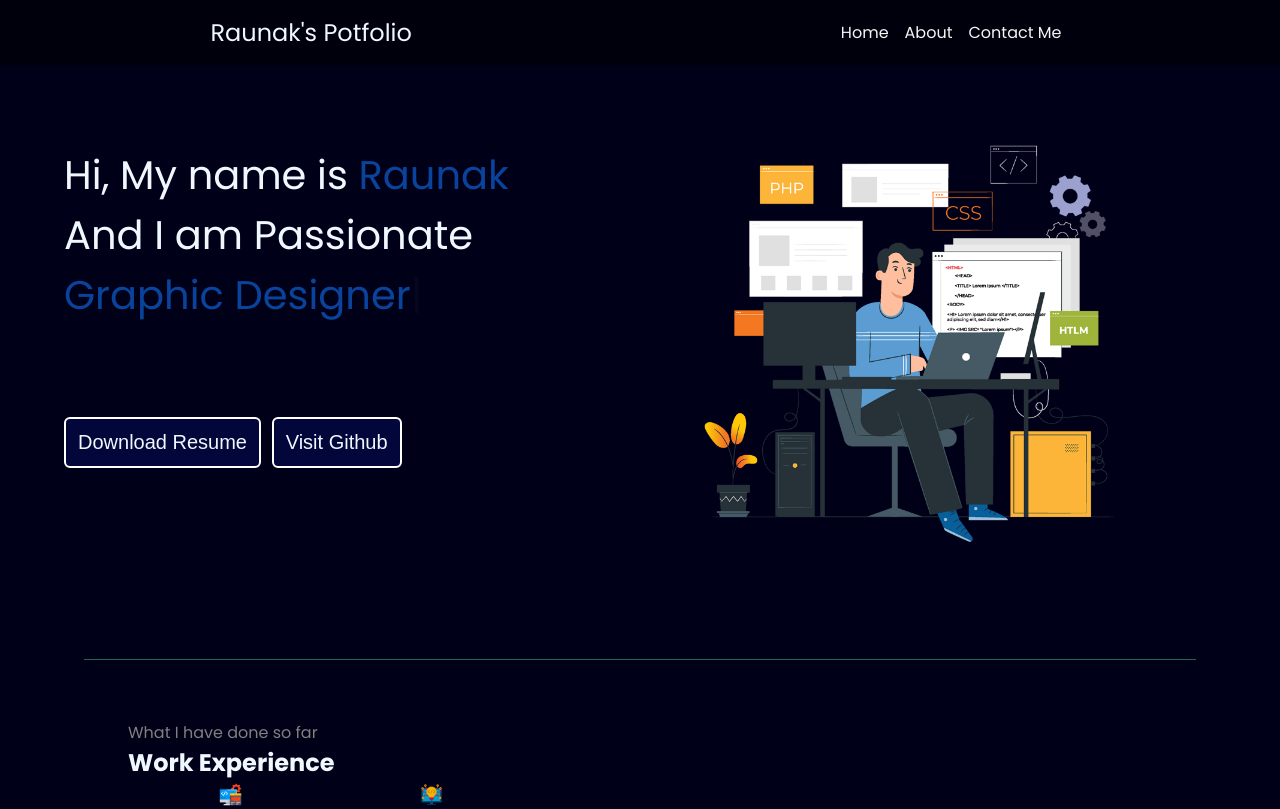
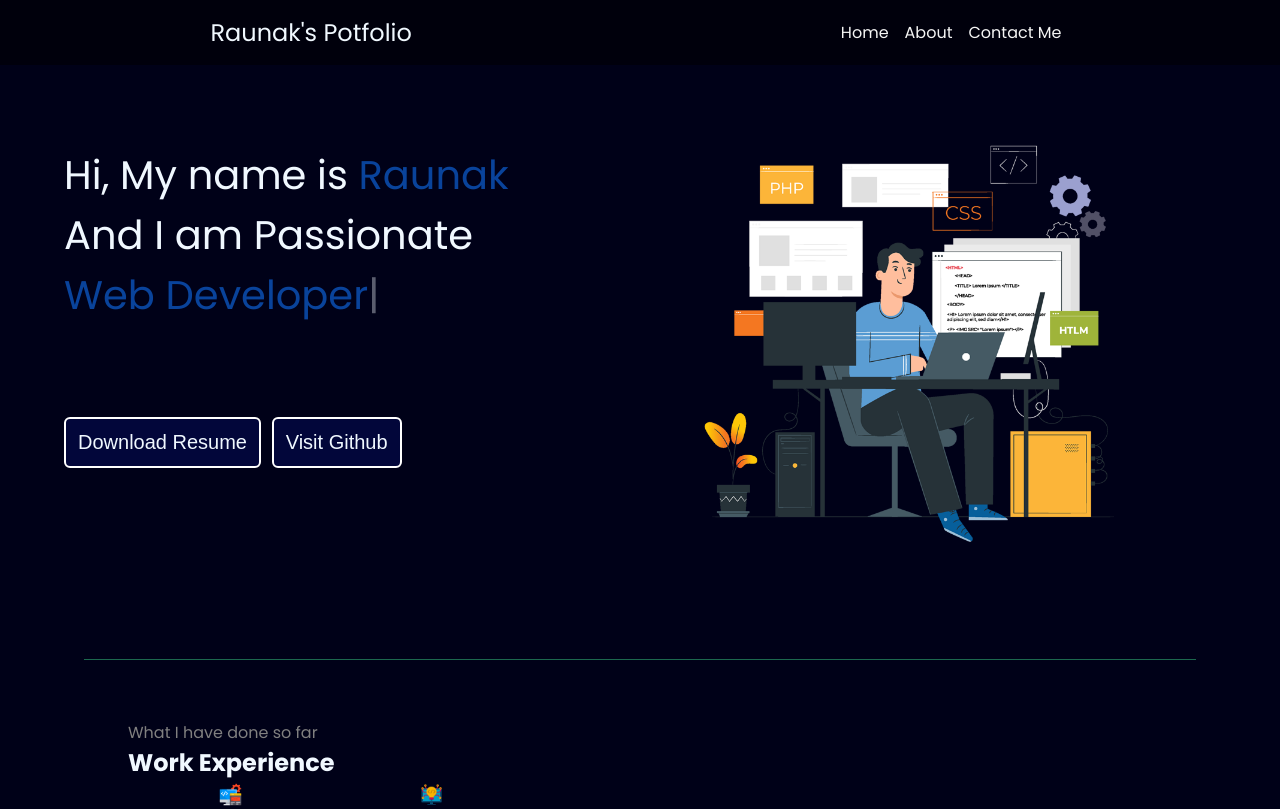
Before and after one commit to raunak-2811/potfolio, a plain HTML site: page index.html in a window 1280 px wide. Shown: the top 809 px of the page. Drawn offline with nearby package versions, Linux system fonts and the light colour scheme.

Commit message:
Update index.html

```diff
--- a/index.html
+++ b/index.html
@@ -330,8 +330,8 @@ nav{
     <!-- Setup and start animation! -->
     <script>
         var typed = new Typed('#element', {
-            strings: ['Web Developer', 'Graphic Designer'],
-            typeSpeed: 50,
+            strings: ['Web Developer'],
+            typeSpeed: 40,
         });
     </script>
 </body>
```
